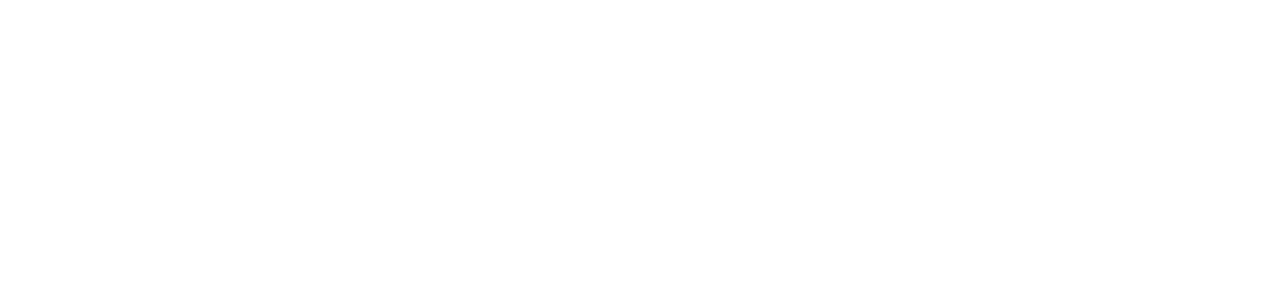
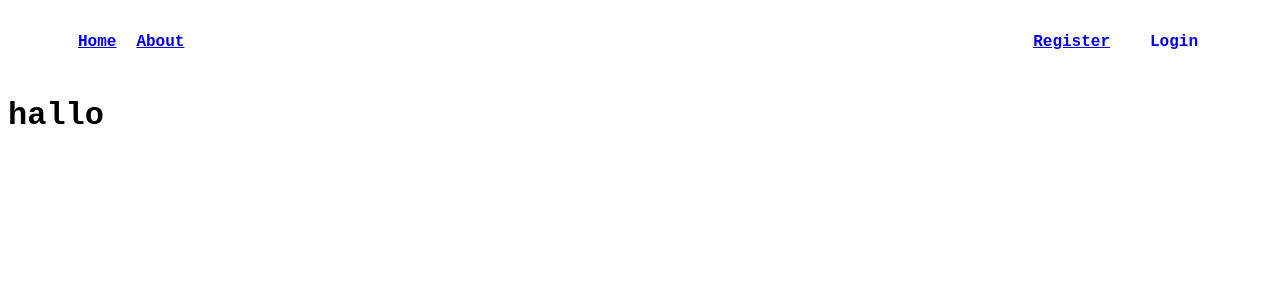
Before and after one commit to Vana65/react-test, a React (Vite) app: page / in a window 1280 px wide. Before the commit this address had no page. Shown: the top 300 px of the page. Built offline with nearby package versions, Linux system fonts and the light colour scheme; a web font is replaced by a local one.

Commit message:
update Topbar

```diff
--- a/src/App.jsx
+++ b/src/App.jsx
@@ -1,19 +1,19 @@
 import { BrowserRouter, Routes, Route } from "react-router-dom";
-import SignUpp from "./components/SignUpp";
+import SignUp from "./components/SignUp";
 import Home from "./components/Home";
 import About from "./components/About";
 import Logout from "./components/Logout";
-import Logint from "./components/Logint";
+import Login from "./components/Login";
 import Dashboard from "./components/Dashboard";
 import "./style/App.css";
 function App() {
   return (
     <BrowserRouter>
       <Routes>
-        <Route path="/register" element={<SignUpp />} />
-        <Route path="/Home" element={<Home />} />
+        <Route path="/register" element={<SignUp />} />
+        <Route path="/" element={<Home />} />
         <Route path="/about" element={<About />} />
-        <Route path="/login" element={<Logint />} />
+        <Route path="/login" element={<Login />} />
         <Route path="/logout" element={<Logout />} />
         <Route path="/dashboard" element={<Dashboard />} />
       </Routes>
--- a/src/components/About.jsx
+++ b/src/components/About.jsx
@@ -1,5 +1,12 @@
+import Header from "./Header";
+
 function About() {
-  return <div></div>;
+  return (
+    <div>
+      <Header />
+      <h1>About</h1>
+    </div>
+  );
 }
 
 export default About;
--- a/src/components/Dashboard.jsx
+++ b/src/components/Dashboard.jsx
@@ -1,10 +1,11 @@
-import TopBar from "./components/TopBar";
+import TopBar from "./TopBar";
+import { Link } from "react-router-dom";
 
 function Dashboard() {
   return (
     <div>
       <TopBar />
-      <div>Dashboard</div>;
+      <Link to="/">Home</Link>
     </div>
   );
 }
--- a/src/components/Home.jsx
+++ b/src/components/Home.jsx
@@ -1,4 +1,4 @@
-import Header from "./components/Header";
+import Header from "./Header";
 
 function Home() {
   return (
--- a/src/components/Logint.jsx
+++ b/src/components/Login.jsx
@@ -1,8 +1,7 @@
 import { useState } from "react";
 import axios from "axios";
-import Header from "./components/Header";
-
-function Logint() {
+import Header from "./Header";
+function Login() {
   const [email, setEmail] = useState("");
   const [password, setPassword] = useState("");
   const [emailError, setEmailError] = useState("");
@@ -46,7 +45,7 @@ function Logint() {
       });
       if (response.status === 200) {
         window.localStorage.setItem("email", email);
-        window.location.pathname = "/Home";
+        window.location.pathname = "/";
       }
       console.log(response.data);
 
@@ -66,8 +65,10 @@ function Logint() {
   }
 
   return (
+    <>
+      <Header />
+
       <div className="divsign">
-      <Header />
         <form onSubmit={submit}>
           <label htmlFor="Email">
             Email:
@@ -100,7 +101,8 @@ function Logint() {
           </button>
         </form>
       </div>
+    </>
   );
 }
 
-export default Logint;
+export default Login;
--- a/src/components/Logout.jsx
+++ b/src/components/Logout.jsx
@@ -1,5 +1,10 @@
+import Header from "./Header";
 function Logout() {
-  return <div></div>;
+  return (
+    <div>
+      <Header />
+    </div>
+  );
 }
 
 export default Logout;
--- a/src/components/SignUpp.jsx
+++ b/src/components/SignUp.jsx
@@ -1,6 +1,6 @@
 import { useState } from "react";
 import axios from "axios";
-import Header from "./components/Header";
+import Header from "./Header";
 
 function SignUp() {
   const [name, setName] = useState("");
@@ -69,7 +69,7 @@ function SignUp() {
         );
         if (response.status === 200) {
           window.localStorage.setItem("email", email);
-          window.location.href = "/Home";
+          window.location.href = "/";
         }
 
         console.log(response.data);
@@ -93,8 +93,9 @@ function SignUp() {
   }
 
   return (
+    <>
+      <Header />
       <div className="divsign">
-      <Header />
         <form onSubmit={submit}>
           <label htmlFor="Name">
             Name:
@@ -153,6 +154,7 @@ function SignUp() {
           </button>
         </form>
       </div>
+    </>
   );
 }
 
```
Lines whose indentation alone changed are shown as unchanged.
